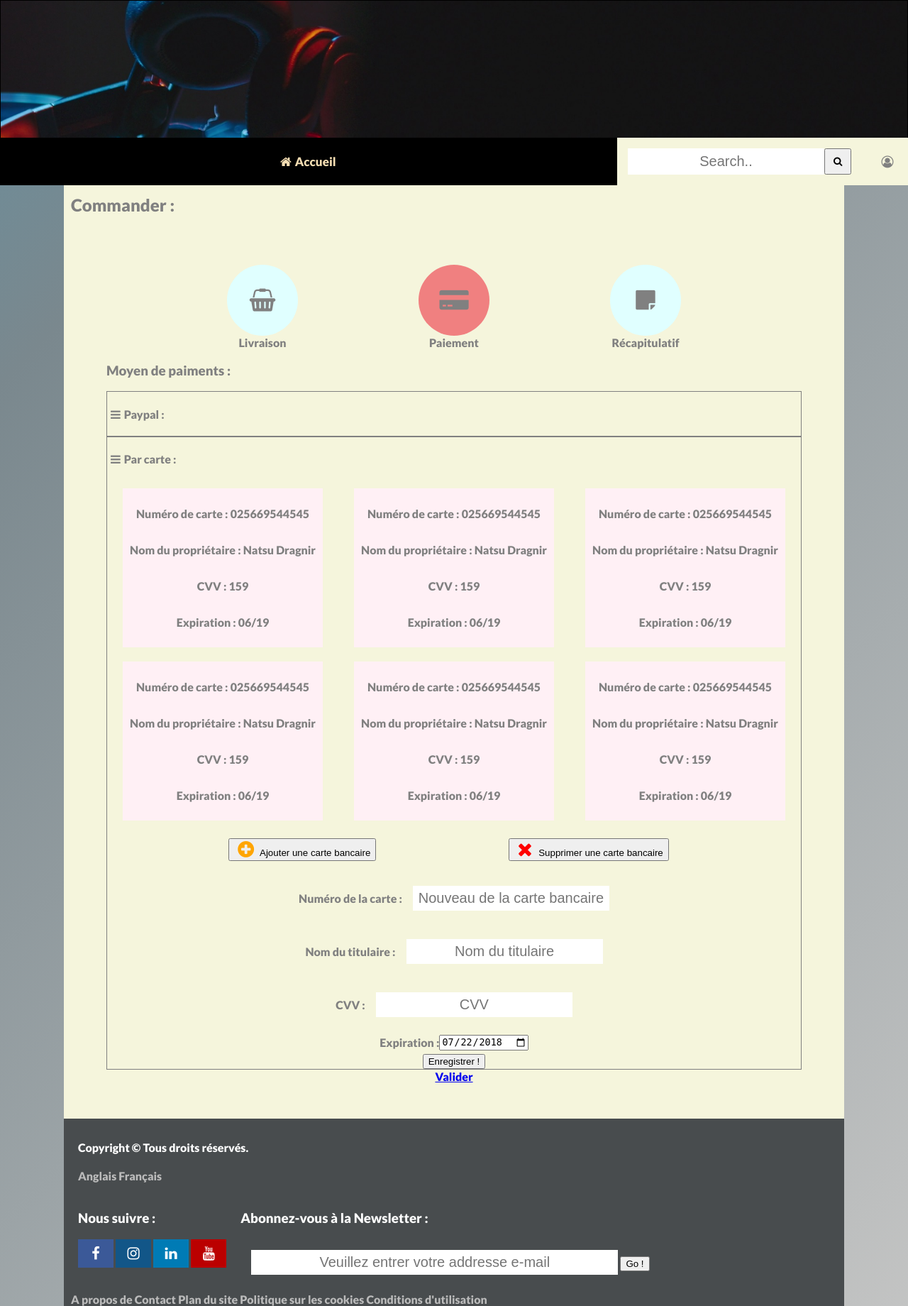
After one commit to Myogamevideo/PROJET_TUTORE_2A_IUT_WEBSITE_GENERIQUE, a PHP site: page /paiement.php in a window 1280 px wide. The commit adds this page. Shown: the whole page at 71% size. Run offline with PHP 8.4, Linux system fonts and the light colour scheme; data that the repository does not hold is empty; some libraries are stand-ins or nearby versions.

Commit message:
Commit avec l'ajout des page pour la commande de produit

```diff
--- /dev/null
+++ b/barreCommande.php
@@ -0,0 +1,20 @@
+<div class="etapeCommande">
+    <div class="center">
+        <div class="circle">
+            <i class="fa fa-shopping-basket fa-2x"></i>
+        </div>
+        <label>Livraison</label>
+    </div>
+    <div class="center">
+        <div class="active">
+            <i class="fa fa-credit-card-alt fa-2x"></i>
+        </div>
+        <label>Paiement</label>
+    </div>
+    <div class="center">
+        <div class="circle">
+            <i class="fa fa-sticky-note fa-2x"></i>
+        </div>
+        <label>Récapitulatif</label>
+    </div>
+</div>
--- /dev/null
+++ b/paiement.php
@@ -0,0 +1,101 @@
+<?php include('head.php') ?>
+<link rel="stylesheet" href="public/css/style-paiement.css">
+<link rel="stylesheet" href="public/css/style-barreCommande.css">
+<body>
+    <?php include('header-image.php') ?>
+    <main>
+        <div class="container">
+            <h2>Commander :</h2>
+            <div class="divPaiement">
+                <div class="barreCommande">
+                    <?php include('barreCommande.php')  ?>
+                </div>
+                <div class="paiement">
+                    <h3>Moyen de paiments :</h3>
+                    <div class="divMoyenPaiment">
+                        <h4><i class="fa fa-bars"></i>Paypal : </h4>
+                        <div class=paypal>
+
+                        </div>
+                    </div>
+                    <div class="divMoyenPaiment">
+                        <h4><i class="fa fa-bars"></i>Par carte : </h4>
+                        <div class="listeCarteCB">
+                            <div class="cardCB">
+                                <p>Numéro de carte : <label>025669544545</label></p>
+                                <p>Nom du propriétaire : <label>Natsu Dragnir</label></p>
+                                <p>CVV : <label>159</label></p>
+                                <p>Expiration : <label>06/19</label></p>
+                            </div>
+                            <div class="cardCB">
+                                <p>Numéro de carte : <label>025669544545</label></p>
+                                <p>Nom du propriétaire : <label>Natsu Dragnir</label></p>
+                                <p>CVV : <label>159</label></p>
+                                <p>Expiration : <label>06/19</label></p>
+                            </div>
+                            <div class="cardCB">
+                                <p>Numéro de carte : <label>025669544545</label></p>
+                                <p>Nom du propriétaire : <label>Natsu Dragnir</label></p>
+                                <p>CVV : <label>159</label></p>
+                                <p>Expiration : <label>06/19</label></p>
+                            </div>
+                            <div class="cardCB">
+                                <p>Numéro de carte : <label>025669544545</label></p>
+                                <p>Nom du propriétaire : <label>Natsu Dragnir</label></p>
+                                <p>CVV : <label>159</label></p>
+                                <p>Expiration : <label>06/19</label></p>
+                            </div>
+                            <div class="cardCB">
+                                <p>Numéro de carte : <label>025669544545</label></p>
+                                <p>Nom du propriétaire : <label>Natsu Dragnir</label></p>
+                                <p>CVV : <label>159</label></p>
+                                <p>Expiration : <label>06/19</label></p>
+                            </div>
+                            <div class="cardCB">
+                                <p>Numéro de carte : <label>025669544545</label></p>
+                                <p>Nom du propriétaire : <label>Natsu Dragnir</label></p>
+                                <p>CVV : <label>159</label></p>
+                                <p>Expiration : <label>06/19</label></p>
+                            </div>
+                        </div>
+                        <div class="divButton">
+                                <button class="button" type="button">
+                                    <i class="fa fa-plus-circle fa-2x" style="color:orange;"></i>
+                                    Ajouter une carte bancaire
+                                </button>
+                                <button class="button" type="button">
+                                    <i class="fa fa-remove fa-2x" style="color:red;"></i>
+                                    Supprimer une carte bancaire
+                                </button>
+                        </div>
+                        <div class="ajoutCarteBancaire">
+                            <div class="divInput">
+                                <label>Numéro de la carte :</label>
+                                <input type="text" name="numCarte" require="" id="numCarte" placeholder="Nouveau de la carte bancaire">
+                            </div>
+                            <div class="divInput">
+                                <label>Nom du titulaire :</label>
+                                <input type="text" name="nomTitulaire" require="" id="nomTitulaire" placeholder="Nom du titulaire">
+                            </div>
+                            <div class="divInput">
+                                <label>CVV :</label>
+                                <input type="text" name="cvv" require="" id="cvv" placeholder="CVV">
+                            </div>
+                            <div class="divInput">
+                                <label>Expiration :</label>
+                                <input  type="date" id="dayeExpiration" name="dayeExpiration" value="2018-07-22"  min="2018-01-01" >
+                            </div>
+                            <input type="submit" value="Enregistrer !">
+                        </div>
+                    </div>
+                    <div class="centrebtn">
+                        <a href="recapitulatif.php">Valider</a>
+                    </div>
+                </div>
+            </div>
+        </div>
+    </main>
+    <?php include('footer.php') ?>
+</body>
+
+</html>
--- /dev/null
+++ b/public/css/style-barreCommande.css
@@ -0,0 +1,49 @@
+.etapeCommande{
+    width: 100%;
+    display: flex;
+    flex-direction: row;
+    justify-content: space-evenly;
+    align-items: center;
+}
+
+.etapeCommande div .active{
+    background-color: lightcoral;
+    border-radius: 50%;
+    height: 100px;
+    width: 100px;
+    display: flex;
+    flex-direction: column;
+    justify-content: center;
+    align-items: center;
+}
+
+.etapeCommande div .circle{
+    background: lightcyan;
+    border-radius: 50%;
+    height: 100px;
+    width: 100px;
+    display: flex;
+    flex-direction: column;
+    justify-content: center;
+    align-items: center;}
+
+.center{
+    display: flex;
+    flex-direction: column;
+    justify-content: center;
+    align-items: center;
+}
+
+.divButton{
+    display: flex;
+    flex-direction: row;
+    justify-content: space-evenly;
+    align-items: center;
+}
+
+.centrebtn{
+    display: flex;
+    flex-direction: column;
+    align-items: center;
+    justify-content: center;
+}
--- /dev/null
+++ b/public/css/style-paiement.css
@@ -0,0 +1,62 @@
+.containerAll {
+    margin-left: auto;
+    margin-right: auto;
+    margin-top: 25px;
+    margin-bottom: 50px;
+    border: 1px solid red;
+
+}
+
+.divPaiement{
+    width: 100%;
+    padding: 50px;
+}
+
+.barreCommande{
+    width: 100%;
+}
+
+.paiement{
+    width: 100%;
+}
+
+.divMoyenPaiment{
+    width: 100%;
+    border: 1px solid gray;
+}
+
+.listeCarteCB{
+    display: flex;
+    flex-direction: row;
+    flex-wrap: wrap;
+    justify-content: space-around;
+    align-items: center;
+}
+
+.cardCB{
+    background: lavenderblush;
+    display: flex;
+    flex-direction: column;
+    justify-content: center;
+    align-items: center;
+    padding: 10px;
+    margin: 10px 0;
+}
+
+.divInput{
+    display: flex;
+    flex-direction: row;
+    justify-content: center;
+    flex-wrap: wrap;
+    align-items: center;
+    width: 100%;
+    margin: 5px 0;
+}
+
+.ajoutCarteBancaire{
+    display: flex;
+    flex-direction: row;
+    justify-content: center;
+    flex-wrap: wrap;
+    align-items: center;
+}
```
Also changed, not shown: livraison.php (+48 -22 lines), panier.php (+57 -64 lines), public/css/style-livraison.css (added, +53 -0 lines), public/css/style-panier.css (+56 -23 lines), public/css/style-recapitulatif.css (added, +104 -0 lines), recapitulatif.php (added, +74 -0 lines).
